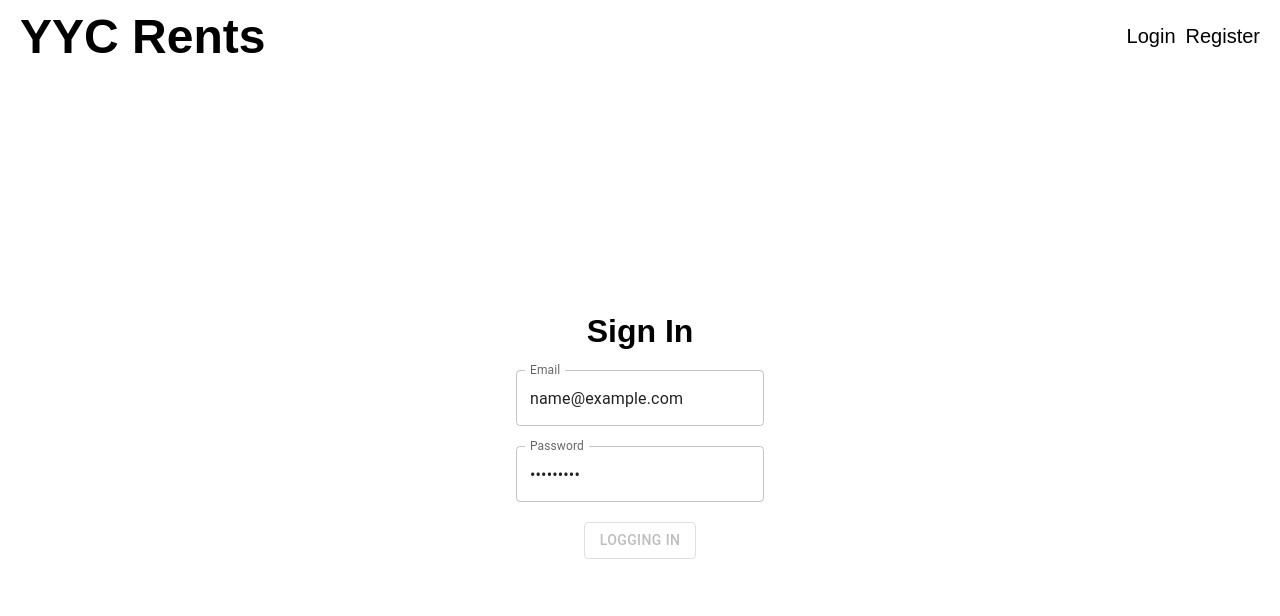
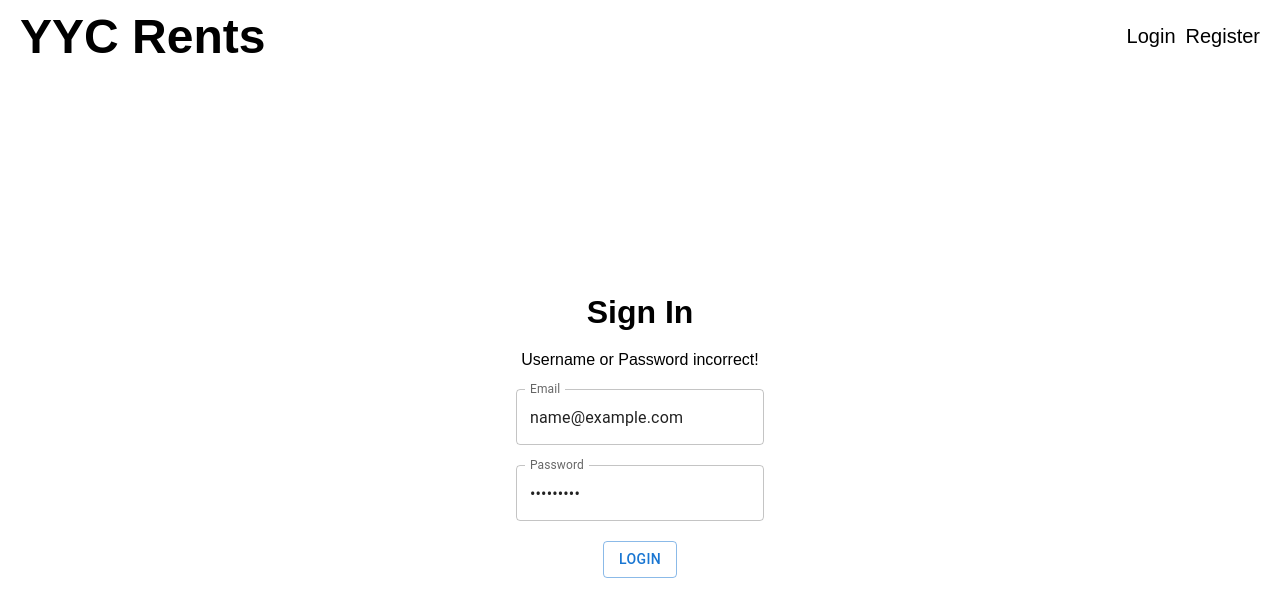
Before and after one commit to ScorpiosCrux/Budget-Smart, a Next.js app in the folder frontend/: page /login in a window 1280 px wide. Both pictures are taken after typing "name@example.com", "Sample123" into the empty fields and a click on the button "LOGIN". Shown: the top 616 px of the page. Built offline with nearby package versions, Linux system fonts and the light colour scheme; no server answers.

Commit message:
Added ErrorMsg display and .env integration

```diff
--- a/frontend/src/pages/login.tsx
+++ b/frontend/src/pages/login.tsx
@@ -6,7 +6,7 @@ import axios from "axios";
 import { useRouter } from "next/router";
 import { UserContext } from "contexts/UserContext";
 import * as yup from "yup";
-import { Formik } from "formik";
+import { Formik, FormikHelpers } from "formik";
 
 const loginSchema = yup.object().shape({
 	email: yup.string().email().required("required"),
@@ -25,9 +25,10 @@ interface Values {
 
 const Login = () => {
 	const { setUser } = useContext(UserContext);
+	const [errorMsg, setErrorMsg] = useState<null | string>(null);
 	const router = useRouter();
 
-	const login = (values: Values) => {
+	const login = (values: Values, { setSubmitting }: FormikHelpers<Values>) => {
 		axios({
 			method: "post",
 			data: {
@@ -35,33 +36,31 @@ const Login = () => {
 				password: values.password,
 			},
 			withCredentials: true,
-			url: "http://localhost:4000/api/auth/login",
-		}).then((res) => {
+			url: process.env.NEXT_PUBLIC_API_ENDPOINT + "/auth/login",
+		})
+			.then((res) => {
 				console.log(res.status);
 				console.log(res.data);
 				if (res.status === 200) {
 					setUser(res.data._id);
 					router.push("/");
-			} else if (res.status === 401) {
-				console.log("Username or Password incorrect!");
+				} else {
+					console.log("Some Error as Occured!");
 				}
+			})
+			.catch((error) => {
+				setErrorMsg("Username or Password incorrect!");
+				setSubmitting(false);
 			});
 	};
 
 	return (
 		<LoginWrapper>
 			<Formik initialValues={initialValuesLogin} validationSchema={loginSchema} onSubmit={login}>
-				{({
-					values,
-					errors,
-					touched,
-					handleChange,
-					handleBlur,
-					handleSubmit,
-					isSubmitting,
-				}) => (
+				{({ values, errors, touched, handleChange, handleBlur, handleSubmit, isSubmitting }) => (
 					<form onSubmit={handleSubmit}>
 						<h1>Sign In</h1>
+						{errorMsg && <p>{errorMsg}</p>}
 						<TextField
 							label="Email"
 							type="email"
```
Lines whose indentation alone changed are shown as unchanged.
